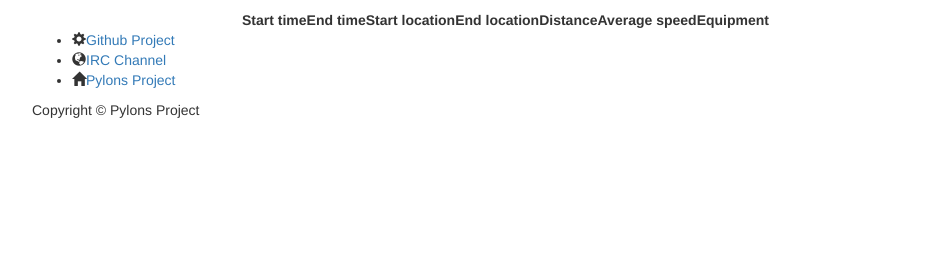
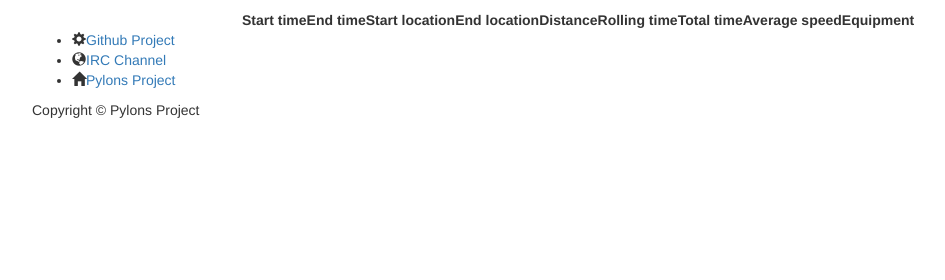
Before and after one commit to jhaiduce/cycling_pyramid, a Python web app: template cycling_data/templates/ride_table.jinja2 in a window 1280 px wide. Shown: the part 20-300 px from the top of the page, without its empty margins (23-968 px from the left). Run offline with Jinja, Linux system fonts and the light colour scheme; the template is opened without the code that fills it, so the values that code supplies are empty; some libraries are stand-ins or nearby versions.

Commit message:
Added total_time and rolling_time to table

```diff
--- a/cycling_data/templates/ride_table.jinja2
+++ b/cycling_data/templates/ride_table.jinja2
@@ -11,6 +11,8 @@
 <th>Start location</th>
 <th>End location</th>
 <th>Distance</th>
+<th>Rolling time</th>
+<th>Total time</th>
 <th>Average speed</th>
 <th>Equipment</th>
 </tr>
@@ -21,6 +23,8 @@
 <td>{{ride.startloc}}</td>
 <td>{{ride.endloc}}</td>
 <td>{{ride.distance}}</td>
+<td>{{ride.rolling_time}}</td>
+<td>{{ride.total_time}}</td>
 <td>{{ride.avspeed}}</td>
 <td>{{ride.equipment.name}}</td>
 </tr>
```
